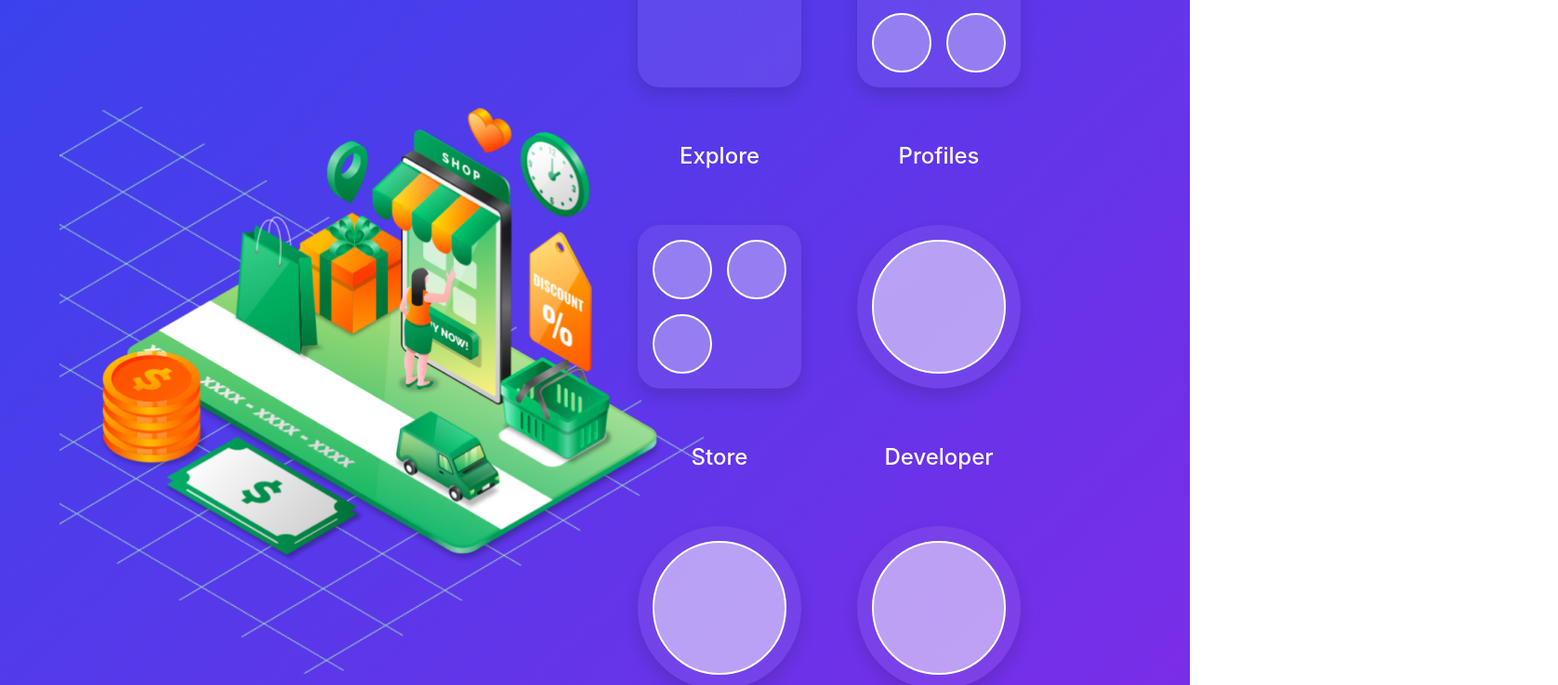
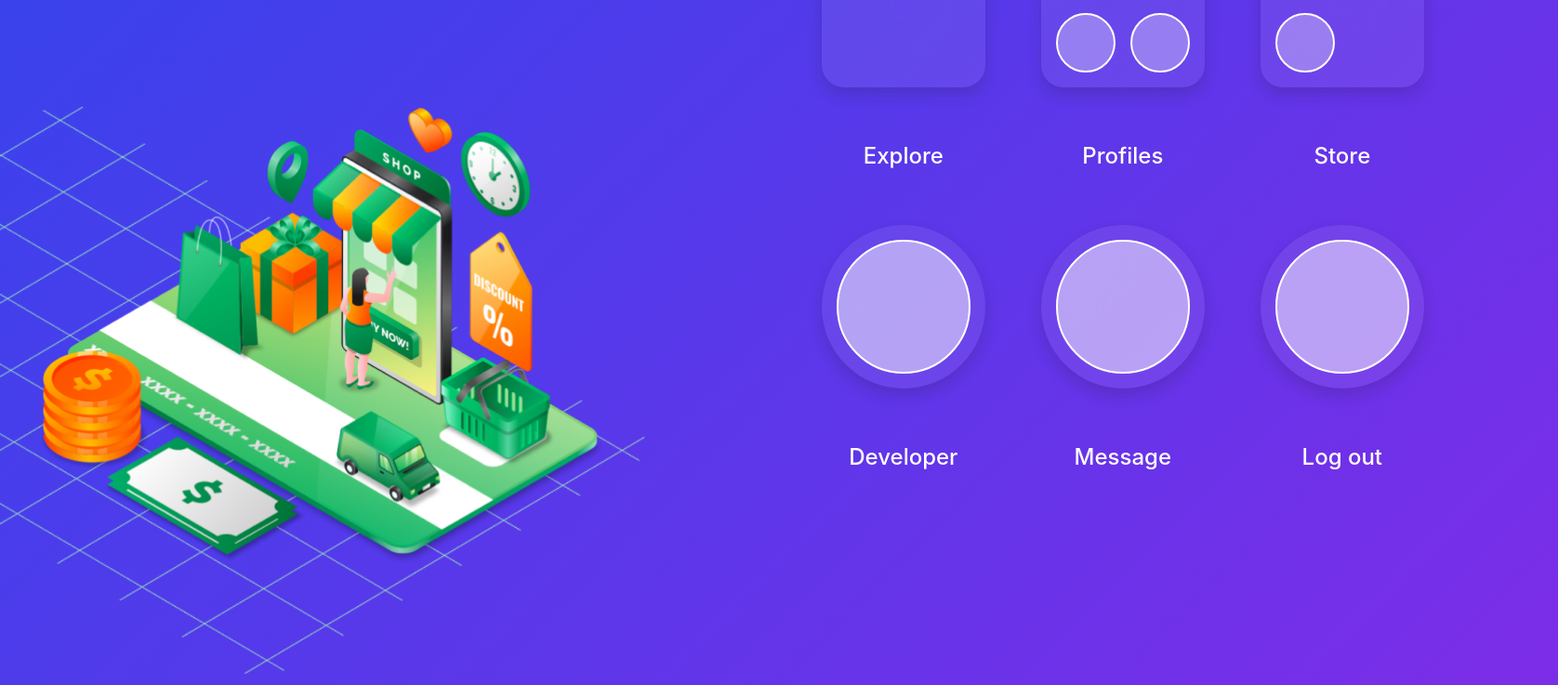
Before and after one commit to namnguyenthanhdev/grain-logic, a Next.js app: page / in a window 1280 px wide. Shown: the part 280-1017 px from the top of the page at 93% size, 1676 px wide, since content can reach past the window. Built offline with nearby package versions, Linux system fonts and the light colour scheme; some icons are missing.

Commit message:
feat: [Project] fix code

```diff
--- a/pages/home/index.tsx
+++ b/pages/home/index.tsx
@@ -1,6 +1,5 @@
 import * as React from "react";
 import styled from "styled-components";
-import Image from "next/image";
 import { Typography } from "../../ui/Typography";
 import {
   Additem,
@@ -39,6 +38,12 @@ const Content = styled.div`
   .sub-header {
     width: 300px;
   }
+`;
+
+const ImageLayout = styled.div`
+  margin: 160px 15px 84px 0;
+  width: 1000px;
+  height: 600px;
 `;
 
 const LeftContent = styled.div`
@@ -154,7 +159,9 @@ export const HomeEntrancePage = () => {
             GrainLogic!
           </Typography>
         </Content>
-        <GrainLogicImage />
+        <ImageLayout>
+          <GrainLogicImage />
+        </ImageLayout>
       </LeftContent>
       <RightContent>
         <MenuListIcon>
--- a/pages/index.tsx
+++ b/pages/index.tsx
@@ -4,8 +4,8 @@ import styled from "styled-components";
 
 const Container = styled.div`
   min-height: 100vh;
+  min-width: 100vw;
   display: flex;
-  flex-direction: column;
 `;
 export default function Home() {
   return (
--- a/ui/DeviceRoomGroupItem.tsx
+++ b/ui/DeviceRoomGroupItem.tsx
@@ -4,30 +4,6 @@ import { Typography } from "./Typography";
 import { colors, shadows } from "./colors";
 import cl from "classnames";
 
-export const GradientBorder = styled.div`
-  .boxed {
-    width: 64px;
-    height: 64px;
-    position: relative;
-    background-clip: padding-box;
-    border: 2px solid transparent;
-    border-radius: 32px;
-    background: rgba(255, 255, 255, 0.3);
-  }
-  .boxed:before {
-    content: "";
-    position: absolute;
-    inset: 0;
-    z-index: -1;
-    margin: -2px;
-    background-image: linear-gradient(
-      to right,
-      ${colors.white100},
-      ${colors.white50}
-    );
-    border-radius: 32px;
-  }
-`;
 const Container = styled.div`
   display: flex;
   width: 204px;
--- a/ui/GrainLogicImage.tsx
+++ b/ui/GrainLogicImage.tsx
@@ -1,20 +1,18 @@
 import * as React from "react";
 import Image from "next/image";
 import styled from "styled-components";
-import { LAYER } from './constants';
+import { LAYER } from "./constants";
 
 const ImageWrapper = styled.div`
-  margin: 160px 15px 84px 64px;
   position: relative;
-  width: 1000px;
-  height: 600px;
+
   .under-layout {
     position: absolute;
-    z-index:  ${LAYER.LAYER1};
+    z-index: ${LAYER.LAYER1};
   }
   .main-layout {
     position: absolute;
-    z-index: ${LAYER.LAYER2};;
+    z-index: ${LAYER.LAYER2};
   }
 `;
 
--- a/ui/Modal.tsx
+++ b/ui/Modal.tsx
@@ -60,7 +60,7 @@ interface ModalProps {
   handleClose: () => void;
   body: ModalContentProps;
 }
-export const Modal = (props) => {
+export const Modal = (props: ModalProps) => {
   const { handleClose, show, body } = props;
   return (
     <Container
```
